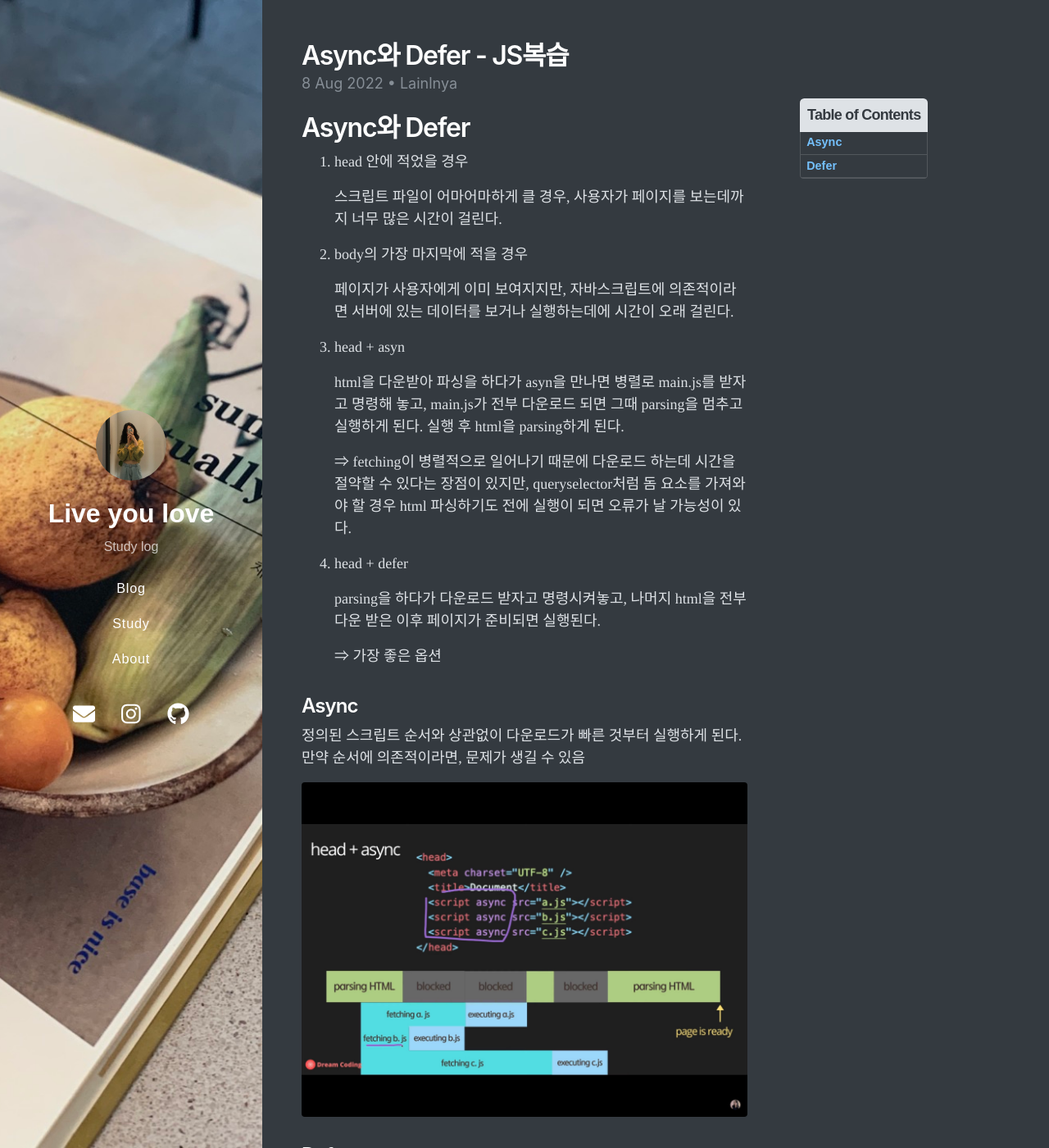
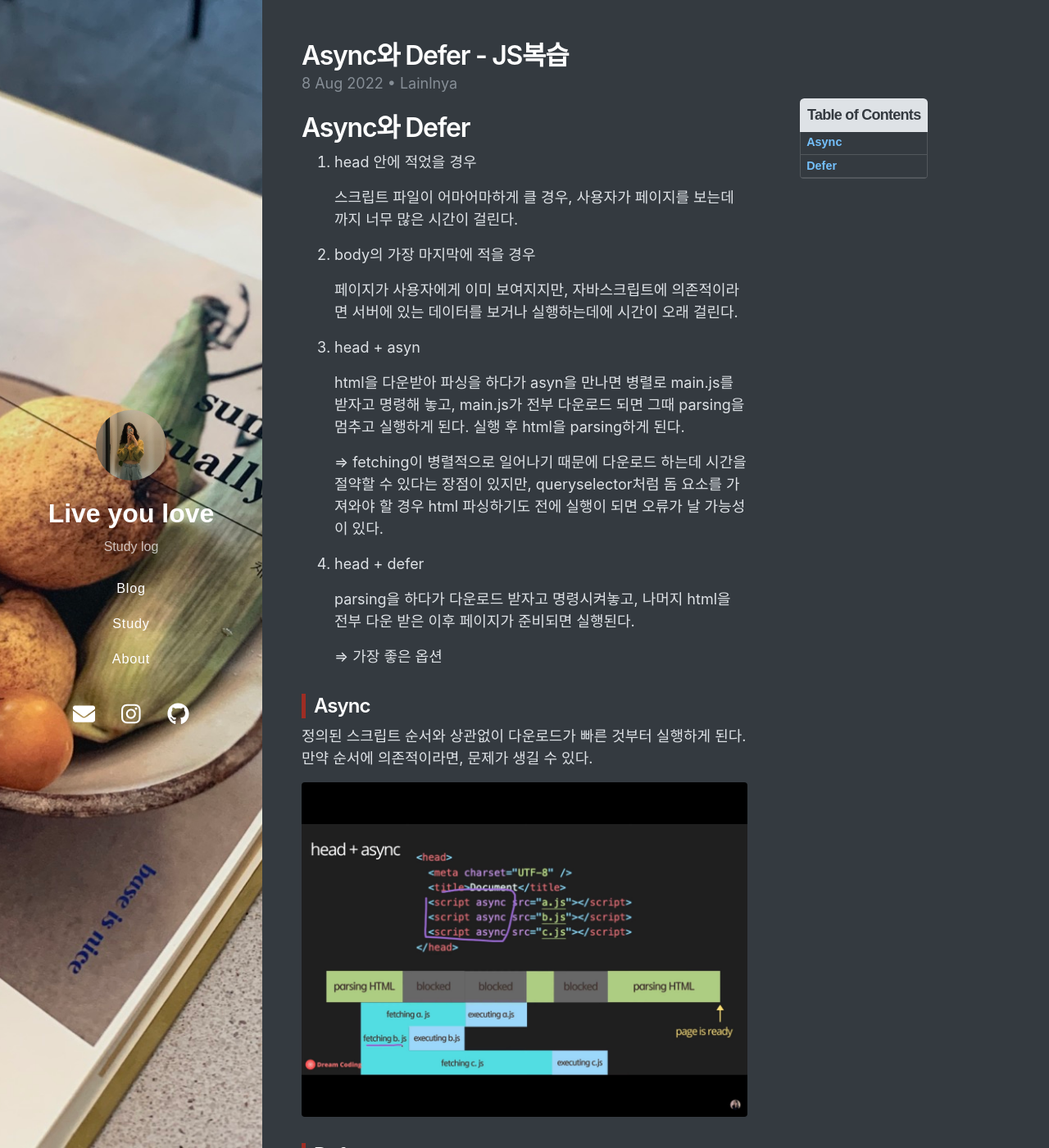
Before and after one commit to Lainlnya/Lainlnya.github.io, a Jekyll site: the page built from _posts/2022-08-08-async-defer.md, in a window 1280 px wide and 1400 px high. Shown: the whole window at 82% size. Built offline with Jekyll 4.4.1, drawn with Linux system fonts in a browser that asks for light colours; nearby versions of some CDN libraries; some of the changed text lies outside the part shown.

```diff
--- a/_posts/2022-08-08-async-defer.md
+++ b/_posts/2022-08-08-async-defer.md
@@ -36,7 +36,7 @@ toc: true
 ## Async
 
 정의된 스크립트 순서와 상관없이 다운로드가 빠른 것부터 실행하게 된다.
-만약 순서에 의존적이라면, 문제가 생길 수 있음
+만약 순서에 의존적이라면, 문제가 생길 수 있다.
 
 ![async](/assets/img/async.jpeg)
 
--- a/_sass/_posts.scss
+++ b/_sass/_posts.scss
@@ -17,6 +17,16 @@
     font-family: var(--body-font);
   }
 
+  h2 {
+    border-left: 5px solid #9E2D24;
+    padding-left: 10px;
+  }
+
+  h3 {
+    border-left: 4px solid #E3954D;
+    padding-left: 8px;
+  }
+
   li + li {
     margin-top: .25rem;
   }
@@ -30,6 +40,7 @@
 .page-title,
 .post-title {
   margin-top: 0;
+  border-left: none;
 }
 .post-title a {
   color: inherit;
--- a/_sass/_variables.scss
+++ b/_sass/_variables.scss
@@ -34,8 +34,11 @@
   --body-color: var(--gray-700);
   --body-bg: #fff;
 
-  --text-font: Times, 'Times New Roman', 'Free Serif', 'Noto Serif',
-    TimesNewRomanPSMT, 'Droid Serif';
+  --text-font:  -apple-system, BlinkMacSystemFont, 'Segoe UI', Roboto,
+  'Helvetica Neue', Arial, 'Noto Sans', sans-serif, 'Apple Color Emoji',
+  'Segoe UI Emoji', 'Segoe UI Symbol', 'Noto Color Emoji';
+    // Times, 'Times New Roman', 'Free Serif', 'Noto Serif',
+    // TimesNewRomanPSMT, 'Droid Serif';
 
   --link-color: var(--gray-700);
   --link-hover-color: #1c7ed6;
```
Also changed, not shown: _posts/2022-08-09-data-type-js.md (added, +96 -0 lines).
